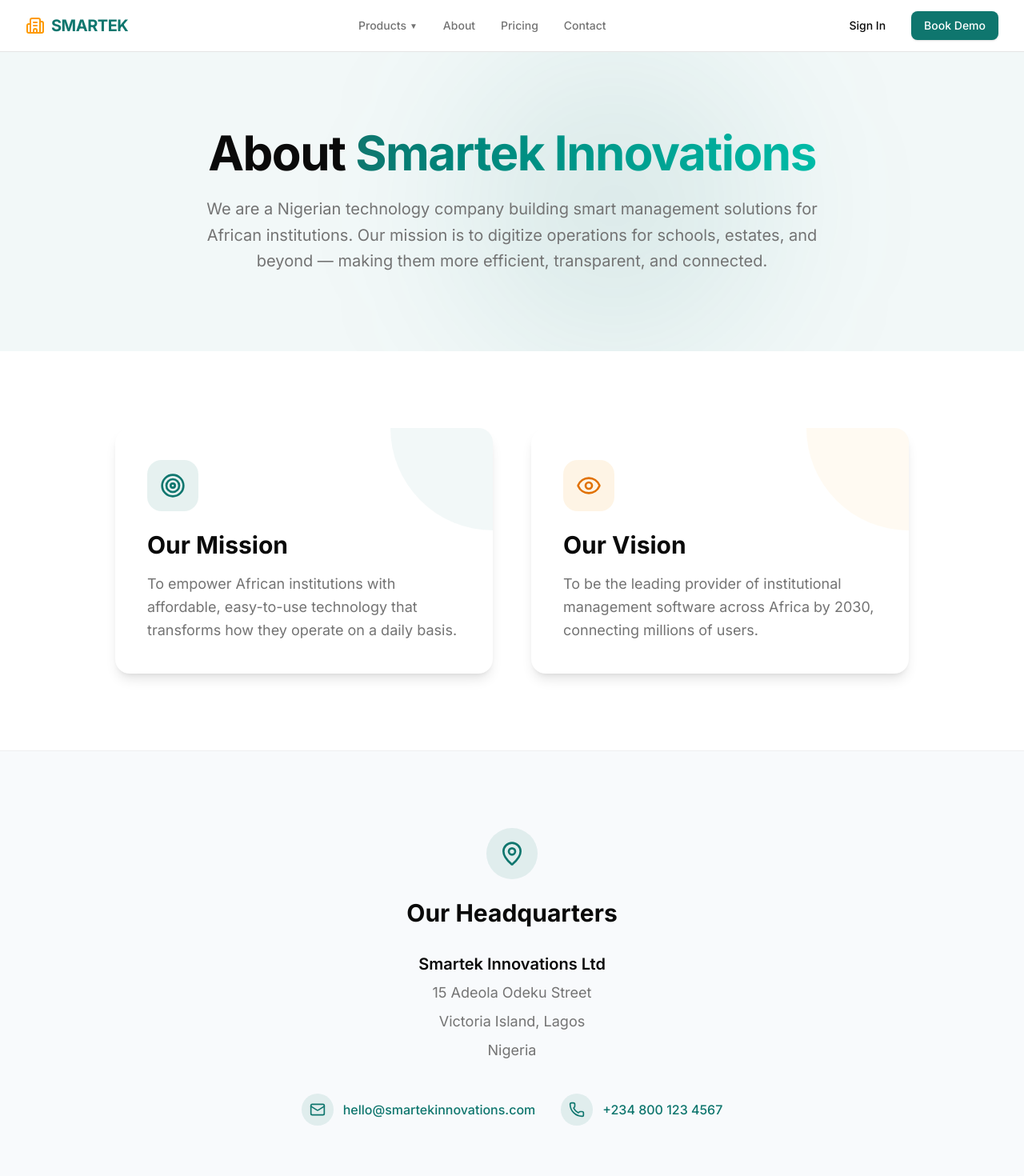
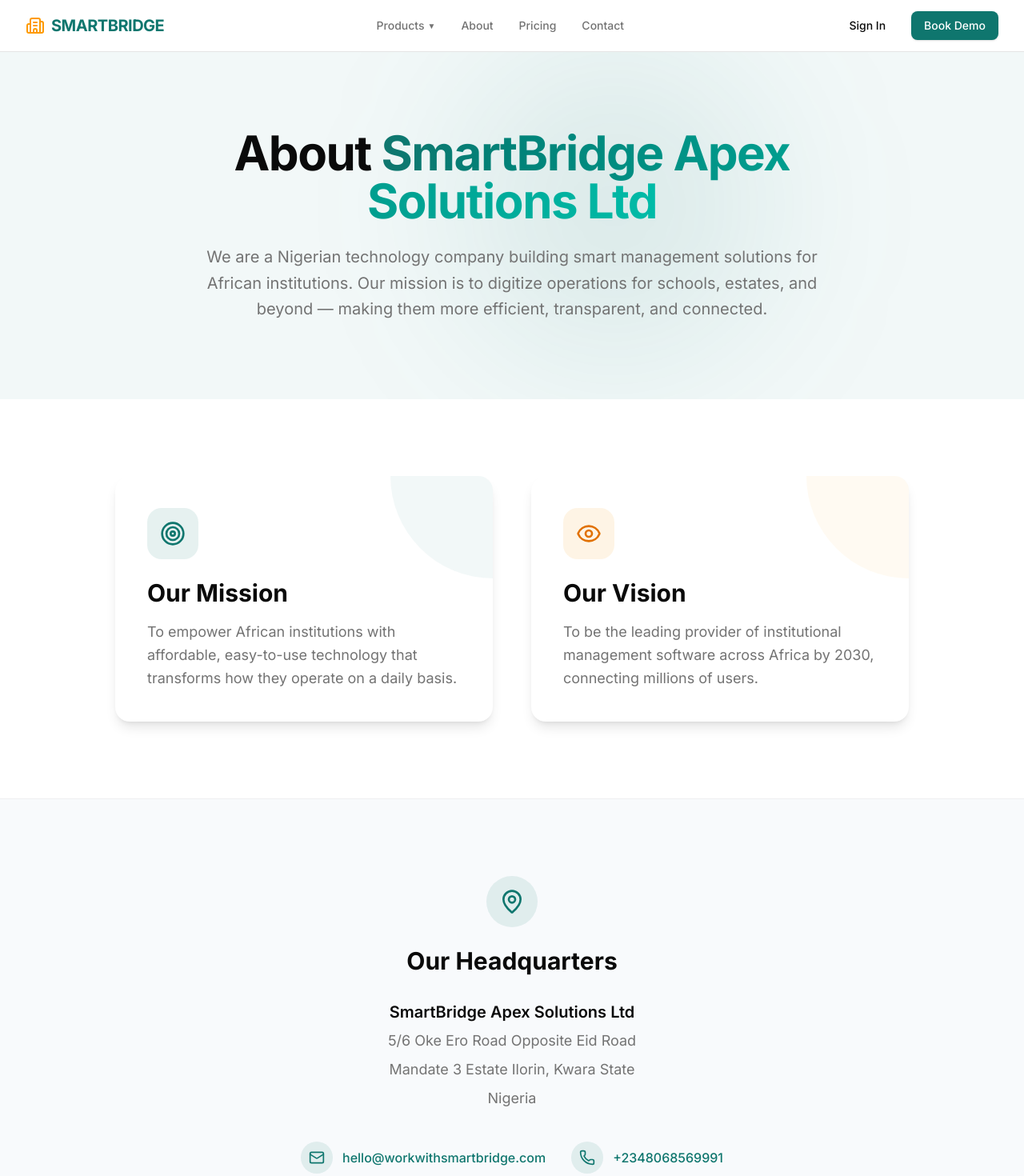
Before and after one commit to SM-Isa/smartek-innovations-website, a Next.js app: page /about in a window 1280 px wide. Shown: the top 1470 px of the page at 80% size. Built offline with nearby package versions, Linux system fonts and the light colour scheme.

Commit message:
changed name

```diff
--- a/app/about/page.tsx
+++ b/app/about/page.tsx
@@ -10,7 +10,7 @@ export default function AboutPage() {
         <div className="container mx-auto px-4 max-w-4xl relative z-10">
           <FadeIn>
             <h1 className="text-4xl md:text-6xl font-bold mb-6 tracking-tight">
-              About <span className="text-transparent bg-clip-text bg-gradient-to-r from-primary to-teal-500">Smartek Innovations</span>
+              About <span className="text-transparent bg-clip-text bg-gradient-to-r from-primary to-teal-500">SmartBridge Apex Solutions Ltd</span>
             </h1>
             <p className="text-xl text-muted-foreground leading-relaxed max-w-3xl mx-auto">
               We are a Nigerian technology company building smart management solutions for African institutions. Our mission is to digitize operations for schools, estates, and beyond — making them more efficient, transparent, and connected.
@@ -61,23 +61,23 @@ export default function AboutPage() {
             </div>
             <h2 className="text-3xl font-bold mb-8">Our Headquarters</h2>
             <div className="text-lg text-muted-foreground space-y-2 mb-10">
-              <p className="font-semibold text-foreground text-xl">Smartek Innovations Ltd</p>
-              <p>15 Adeola Odeku Street</p>
-              <p>Victoria Island, Lagos</p>
+              <p className="font-semibold text-foreground text-xl">SmartBridge Apex Solutions Ltd</p>
+              <p>5/6 Oke Ero Road Opposite Eid Road</p>
+              <p>Mandate 3 Estate Ilorin, Kwara  State</p>
               <p>Nigeria</p>
             </div>
             <div className="flex flex-col sm:flex-row items-center justify-center gap-8">
-              <a href="mailto:hello@smartekinnovations.com" className="flex items-center gap-3 text-primary hover:text-primary/80 transition-colors font-medium">
+              <a href="mailto:hello@workwithsmartbridge.com" className="flex items-center gap-3 text-primary hover:text-primary/80 transition-colors font-medium">
                 <div className="w-10 h-10 rounded-full bg-primary/10 flex items-center justify-center">
                   <Mail size={20} />
                 </div>
-                hello@smartekinnovations.com
+                hello@workwithsmartbridge.com
               </a>
-              <a href="tel:+2348001234567" className="flex items-center gap-3 text-primary hover:text-primary/80 transition-colors font-medium">
+              <a href="tel:+2348068569991" className="flex items-center gap-3 text-primary hover:text-primary/80 transition-colors font-medium">
                 <div className="w-10 h-10 rounded-full bg-primary/10 flex items-center justify-center">
                   <Phone size={20} />
                 </div>
-                +234 800 123 4567
+                +2348068569991
               </a>
             </div>
           </FadeIn>
--- a/app/layout.tsx
+++ b/app/layout.tsx
@@ -8,7 +8,7 @@ const inter = Inter({
 });
 
 export const metadata: Metadata = {
-  title: "Smartek Innovations | Smart Technology for African Institutions",
+  title: "SmartBridge Apex Solutions | Smart Technology for African Institutions",
   description: "Empowering schools and estates with intelligent management solutions.",
 };
 
--- a/components/layout/Footer.tsx
+++ b/components/layout/Footer.tsx
@@ -6,7 +6,7 @@ export default function Footer() {
       <div className="container mx-auto max-w-7xl px-4 sm:px-6 lg:px-8">
         <div className="flex flex-col md:flex-row justify-between items-center gap-4">
           <div className="flex flex-col md:flex-row items-center gap-4 text-sm text-muted-foreground">
-            <p>© {new Date().getFullYear()} Smartek Innovations. All rights reserved.</p>
+            <p>© {new Date().getFullYear()} SmartBridge Apex Solutions Ltd. All rights reserved.</p>
             <span className="hidden md:inline">•</span>
             <p>Lagos, Nigeria</p>
           </div>
--- a/components/layout/Navbar.tsx
+++ b/components/layout/Navbar.tsx
@@ -8,7 +8,7 @@ export default function Navbar() {
     <nav className="border-b bg-background/80 backdrop-blur-md sticky top-0 z-50">
       <div className="container mx-auto px-4 sm:px-6 lg:px-8 max-w-7xl h-16 flex items-center justify-between">
         <Link href="/" className="flex items-center gap-2 font-bold text-xl tracking-tight text-primary hover:opacity-90 transition-opacity">
-          <Building2 size={24} className="text-amber-500" /> SMARTEK
+          <Building2 size={24} className="text-amber-500" /> SMARTBRIDGE
         </Link>
 
         <div className="hidden md:flex items-center gap-8 text-sm font-medium text-muted-foreground">
```
